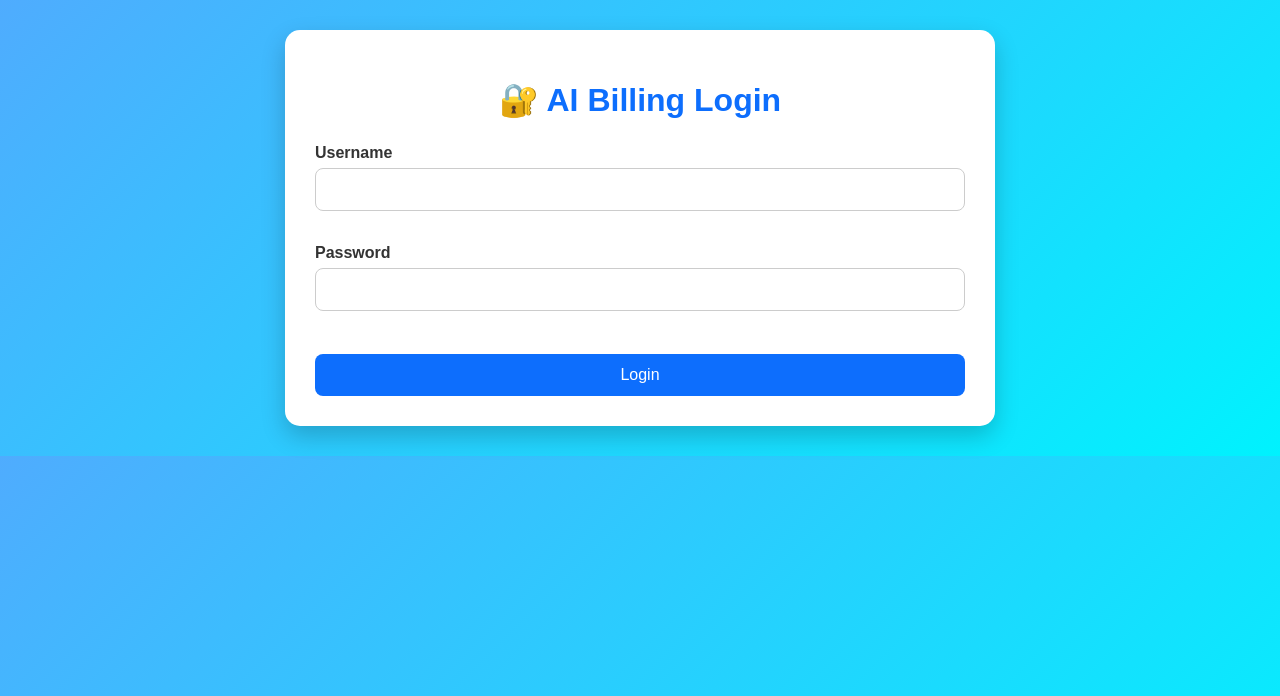
After one commit to aibusiness0630-founder/AI-Billing, a Flask app: page /login in a window 1280 px wide. The commit adds this page. Shown: the top 696 px of the page. Run offline with Flask 3, Linux system fonts and the light colour scheme.

Commit message:
Day 27: Added Secure Login System with Password Hashing and Session

```diff
--- a/app.py
+++ b/app.py
@@ -1,4 +1,5 @@
-from flask import Flask, render_template, request, redirect, jsonify, send_file
+from flask import Flask, render_template, request, redirect, jsonify, send_file,session
+from werkzeug.security import generate_password_hash, check_password_hash
 from flask_sqlalchemy import SQLAlchemy
 from datetime import datetime
 from reportlab.pdfgen import canvas
@@ -7,19 +8,26 @@ import matplotlib.pyplot as plt
 import shutil
 
 app = Flask(__name__)
+app.secret_key = "AI_BILLING_SECRET_2026"
 app.config["SQLALCHEMY_DATABASE_URI"] = "sqlite:///billing.db"
 app.config["SQLALCHEMY_TRACK_MODIFICATIONS"] = False
 
 db = SQLAlchemy(app)
 
-class Bill(db.Model):
+from datetime import datetime
+
+class Shop(db.Model):
     id = db.Column(db.Integer, primary_key=True)
-    customer_name = db.Column(db.String(100))
-    mobile = db.Column(db.String(20))
-    product = db.Column(db.String(100))
-    quantity = db.Column(db.Integer)
-    price = db.Column(db.Float)
-    total = db.Column(db.Float)
+
+    shop_name = db.Column(db.String(100), nullable=False)
+    address = db.Column(db.String(200))
+    phone = db.Column(db.String(20))
+    shop_type = db.Column(db.String(50))
+
+    username = db.Column(db.String(100), unique=True, nullable=False)
+    password = db.Column(db.String(255), nullable=False)
+
+    created_at = db.Column(db.DateTime, default=datetime.utcnow)
 
 class Product(db.Model):
     id = db.Column(db.Integer, primary_key=True)
@@ -27,6 +35,24 @@ class Product(db.Model):
     price = db.Column(db.Float, nullable=False)
     stock = db.Column(db.Integer, nullable=False)
 
+@app.route("/login", methods=["GET", "POST"])
+def login():
+
+    if request.method == "POST":
+
+        username = request.form.get("username")
+        password = request.form.get("password")
+
+        shop = Shop.query.filter_by(username=username).first()
+
+        if shop and check_password_hash(shop.password, password):
+
+            session["shop_id"] = shop.id
+            return redirect("/")
+
+        return "❌ Invalid Username or Password"
+
+    return render_template("login.html")
 
 @app.route("/get_customer/<mobile>")
 def get_customer(mobile):
@@ -42,19 +68,17 @@ def get_customer(mobile):
         "customer_name": ""
     })
 
-class Shop(db.Model):
-    id = db.Column(db.Integer, primary_key=True)
-    shop_name = db.Column(db.String(100))
-    address = db.Column(db.String(200))
-    phone = db.Column(db.String(20))
-    shop_type = db.Column(db.String(50))
 
 @app.route("/", methods=["GET", "POST"])
 def home():
+
+    if "shop_id" not in session:
+        return redirect("/login")
+
     if request.method == "POST":
 
         customer_name = request.form.get("customer_name")
-
+        ...
         if not customer_name.strip():
           customer_name = "Walk-in Customer"
 
@@ -127,6 +151,13 @@ def home():
         "index.html",
         product_list=product_list
     )
+
+@app.route("/logout")
+def logout():
+
+    session.clear()
+
+    return redirect("/login")
 
 @app.route("/sales_chart")
 def sales_chart():
@@ -368,6 +399,7 @@ def shop():
     shop = Shop.query.first()
 
     if request.method == "POST":
+
         if shop is None:
             shop = Shop()
 
@@ -375,6 +407,14 @@ def shop():
         shop.address = request.form.get("address")
         shop.phone = request.form.get("phone")
         shop.shop_type = request.form.get("shop_type")
+
+        # New Login Fields
+        shop.username = request.form.get("username")
+
+        password = request.form.get("password")
+
+        if password:
+            shop.password = generate_password_hash(password)
 
         db.session.add(shop)
         db.session.commit()
--- a/templates/index.html
+++ b/templates/index.html
@@ -68,6 +68,12 @@
 
 <a href="/customers">
     <button type="button">👥 Customers</button>
+</a>
+
+<br><br>
+
+<a href="/logout">
+    <button type="button">🚪 Logout</button>
 </a>
 
 <a href="/shop">
--- /dev/null
+++ b/templates/login.html
@@ -0,0 +1,31 @@
+<!DOCTYPE html>
+<html>
+<head>
+    <title>Shop Login</title>
+    <link rel="stylesheet" href="{{ url_for('static', filename='style.css') }}">
+</head>
+
+<body>
+
+<div class="container">
+
+    <h1>🔐 AI Billing Login</h1>
+
+    <form method="POST">
+
+        <label>Username</label><br>
+        <input type="text" name="username" required><br><br>
+
+        <label>Password</label><br>
+        <input type="password" name="password" required><br><br>
+
+        <button type="submit">
+            Login
+        </button>
+
+    </form>
+
+</div>
+
+</body>
+</html>
```
Also changed, not shown: templates/shop.html (+11 -0 lines), instance/billing.db (added), instance/billing_backup.db.
